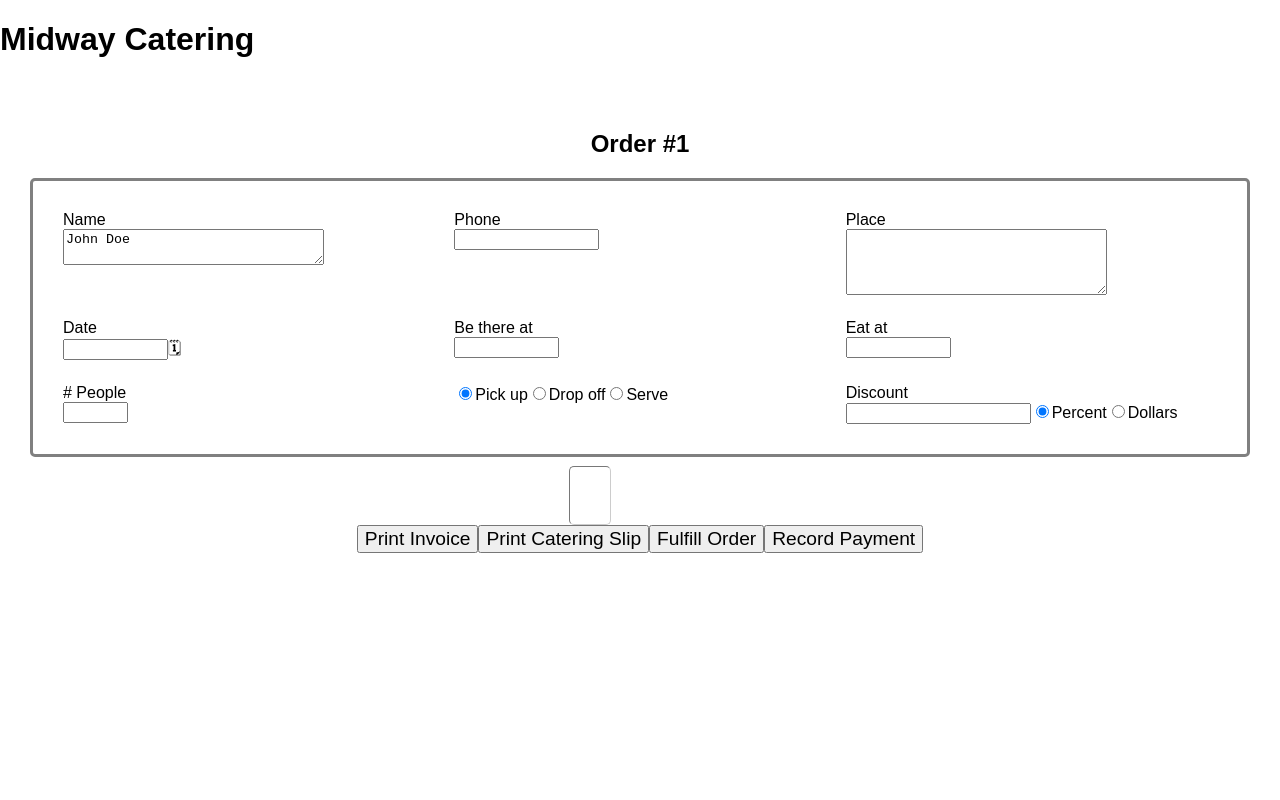
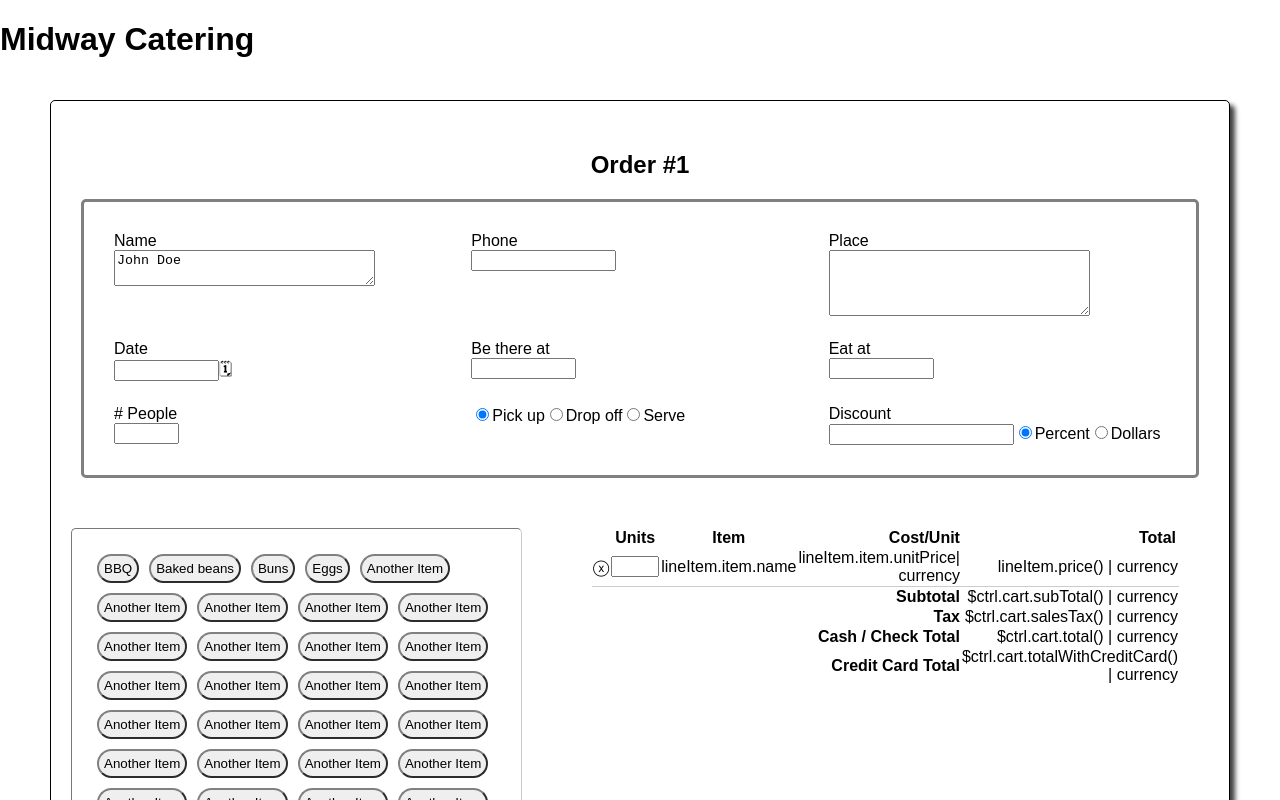
Before and after one commit to pmcelhaney/catering-react, a React (Create React App) app: page / in a window 1280 px wide. Shown: the top 800 px of the page. Built offline with nearby package versions, Linux system fonts and the light colour scheme.

Commit message:
HTML and CSS are just about caught up. Now to wire up behaviors.

```diff
--- /dev/null
+++ b/src/Menu.jsx
@@ -0,0 +1,31 @@
+import React from 'react';
+import PropTypes from 'prop-types';
+
+
+function menuListItem(item) {
+  return (
+    <li>
+      <button className="menu-item-button">{item.name}</button>
+    </li>
+  );
+}
+
+function Menu(props) {
+  const listItems = props.items.map(menuListItem);
+  return (
+    <div className="menu">
+      <ol
+        className="menu-item-group"
+      >
+        {listItems}
+      </ol>
+    </div>
+  );
+}
+
+
+Menu.propTypes = {
+  items: PropTypes.arrayOf(PropTypes.object).isRequired,
+};
+
+export default Menu;
--- a/src/OrderForm.jsx
+++ b/src/OrderForm.jsx
@@ -1,8 +1,60 @@
 import React from 'react';
 import './order-form.css';
 import Order from './Order';
+import Menu from './Menu';
+import Register from './Register';
 
 import CustomerInformation from './CustomerInformation';
+
+function generateMenu() {
+  const items = [
+    {
+      id: 1,
+      name: 'BBQ',
+      unitPrice: 4,
+      categories: [
+        'lunch',
+        'dinner',
+      ],
+    },
+    {
+      id: 2,
+      name: 'Baked beans',
+      unitPrice: 2.50,
+      categories: [
+        'breakfast',
+        'lunch',
+        'dinner',
+      ],
+    },
+    {
+      id: 3,
+      name: 'Buns',
+      unitPrice: 0.50,
+      categories: [
+        'lunch',
+      ],
+    },
+    {
+      id: 4,
+      name: 'Eggs',
+      unitPrice: 2.75,
+      categories: [
+        'breakfast',
+        'lunch',
+      ],
+    },
+  ];
+
+  for (let i = 5; i < 40; i += 1) {
+    items.push({
+      id: i,
+      name: 'Another Item',
+      unitPrice: Math.floor(Math.random() * 50) / 4,
+    });
+  }
+  return items;
+}
 
 
 class OrderForm extends React.Component {
@@ -15,15 +67,16 @@ class OrderForm extends React.Component {
     });
   }
 
+
   render() {
     return (
-      <div>
+      <div className="order-form">
         <div className="order-header">
           <h2>Order #{this.order.id}</h2>
           <CustomerInformation order={this.order} />
         </div>
-        <mwc-menu menu="$ctrl.menu" select-item="$ctrl.order.cart.addItem(item)" />
-        <mwc-register cart="$ctrl.order.cart" />
+        <Menu items={generateMenu()} />
+        <Register cart="$ctrl.order.cart" />
         <div className="order-actions">
           <button type="button">Print Invoice</button>
           <button type="button">Print Catering Slip</button>
--- /dev/null
+++ b/src/Register.jsx
@@ -0,0 +1,53 @@
+import React from 'react';
+import PropTypes from 'prop-types';
+
+
+function Register() {
+  return (
+    <div className="register-container">
+      <table className="register">
+        <thead>
+          <tr>
+            <th />
+            <th className="unit-count">Units</th>
+            <th className="item-name">Item</th>
+            <th className="per-unit-cost">Cost/Unit</th>
+            <th className="total">Total</th>
+          </tr>
+        </thead>
+        <tbody>
+          <tr ng-repeat="lineItem in $ctrl.cart.lineItems">
+            <td>ⓧ</td>
+            <td className="unit-count"><input type="number"size="3" min="0" /></td>
+            <td className="item-name">lineItem.item.name</td>
+            <td className="per-unit-cost price">lineItem.item.unitPrice| currency</td>
+            <td className="total price">lineItem.price() | currency </td>
+          </tr>
+          <tr className="subtotal">
+            <th className="footer-label" colSpan="4">Subtotal</th>
+            <td className="price">$ctrl.cart.subTotal() | currency </td>
+          </tr>
+          <tr className="tax">
+            <th className="footer-label" colSpan="4">Tax</th>
+            <td className="price">$ctrl.cart.salesTax() | currency </td>
+          </tr>
+          <tr className="total">
+            <th className="footer-label" colSpan="4">Cash / Check Total</th>
+            <td className="price">$ctrl.cart.total() | currency</td>
+          </tr>
+          <tr className="total-with-credit-card">
+            <th className="footer-label" colSpan="4">Credit Card Total</th>
+            <td className="price">$ctrl.cart.totalWithCreditCard() | currency </td>
+          </tr>
+        </tbody>
+      </table>
+    </div>
+  );
+}
+
+
+Register.propTypes = {
+  items: PropTypes.arrayOf(PropTypes.object).isRequired,
+};
+
+export default Register;
--- a/src/order-form.css
+++ b/src/order-form.css
@@ -30,7 +30,7 @@
 
 }
 
-mwc-menu {
+.menu {
   flex: 2;
   padding: 20px;
   margin: 20px;
@@ -38,7 +38,7 @@ mwc-menu {
   border-radius: 5px;
 }
 
-mwc-register {
+.register-container {
   flex: 1;
   margin: 20px;
   padding: 0 30px;
@@ -67,69 +67,83 @@ mwc-register {
 }
 
 /* Register */
-mwc-register table {
+
+.register-container table {
   width: 100%;
   border-collapse: collapse;
 }
 
 
 
-mwc-register .price {
-  font-family: monospace;
-  font-size: 1.2em;
-}
 
-mwc-register input {
+.register-container.price {
   font-family: monospace;
   font-size: 1.2em;
 }
 
 
-mwc-register thead th {
+.register-container input {
+  font-family: monospace;
+  font-size: 1.2em;
+}
+
+
+
+.register-containerthead th {
   text-align: left;
 }
 
-mwc-register thead th.per-unit-cost {
+
+.register-container thead th.per-unit-cost {
   text-align: right;
 }
 
-mwc-register thead th.total {
+
+.register-container thead th.total {
   text-align: right;
   padding-right: 3px;
 }
 
 
-mwc-register input[type=number] {
+
+.register-container input[type=number] {
   width: 40px;
   text-align: right;
   font-size: 1em;
 }
 
-mwc-register .price {
+
+.register-container .price {
   text-align: right;
 }
 
-mwc-register td.unit-count {
+
+.register-container td.unit-count {
   text-align: right;
 }
 
-mwc-register .footer-label {
+
+.register-container .footer-label {
   text-align: right;
 }
 
-mwc-register input:not(:focus) {
+
+.register-containerinput:not(:focus) {
   border: none;
 }
 
-mwc-register .footer-label {
+
+.register-container.footer-label {
   font-weight: normal;
 }
 
-mwc-register thead {
+
+.register-containerthead {
   border-bottom: 1px solid #ccc;
 }
 
-mwc-register .subtotal {
+
+.register-container .subtotal {
   border-top: 1px solid #ccc;
 }
 
```
